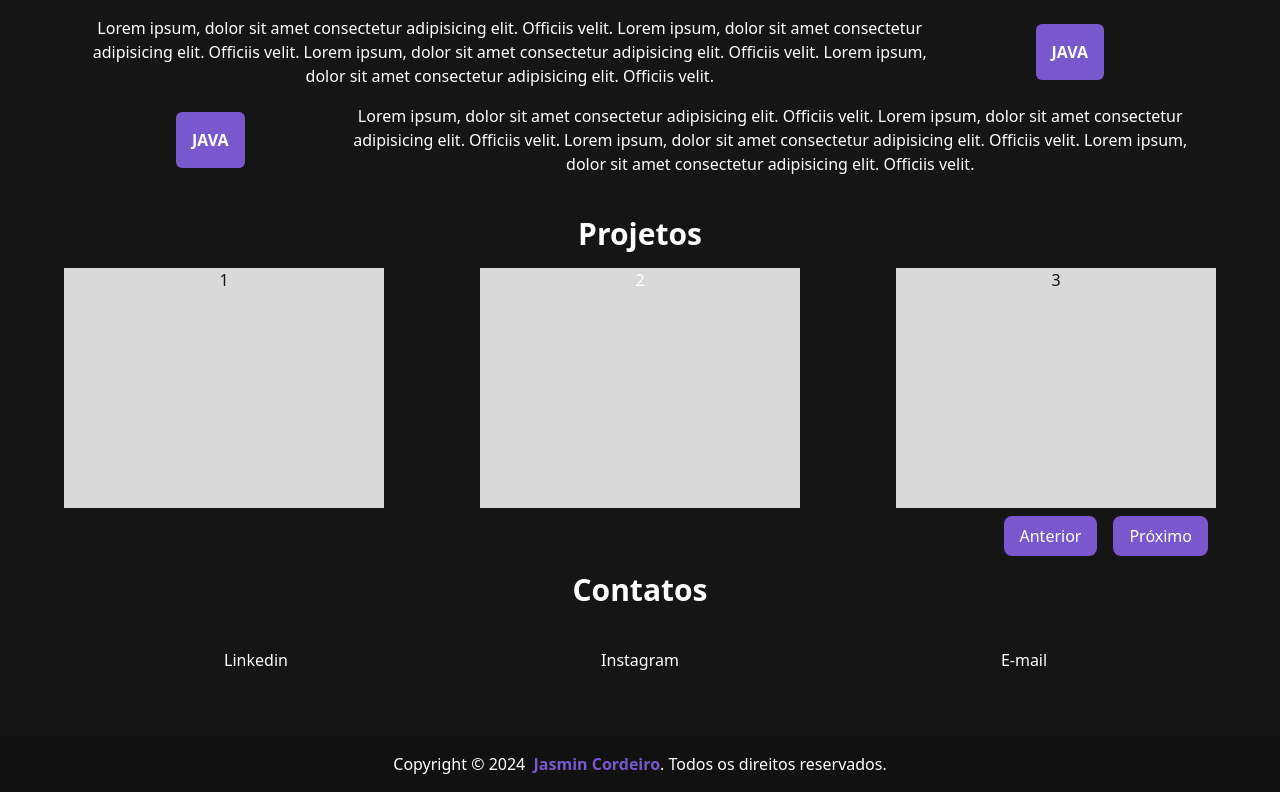
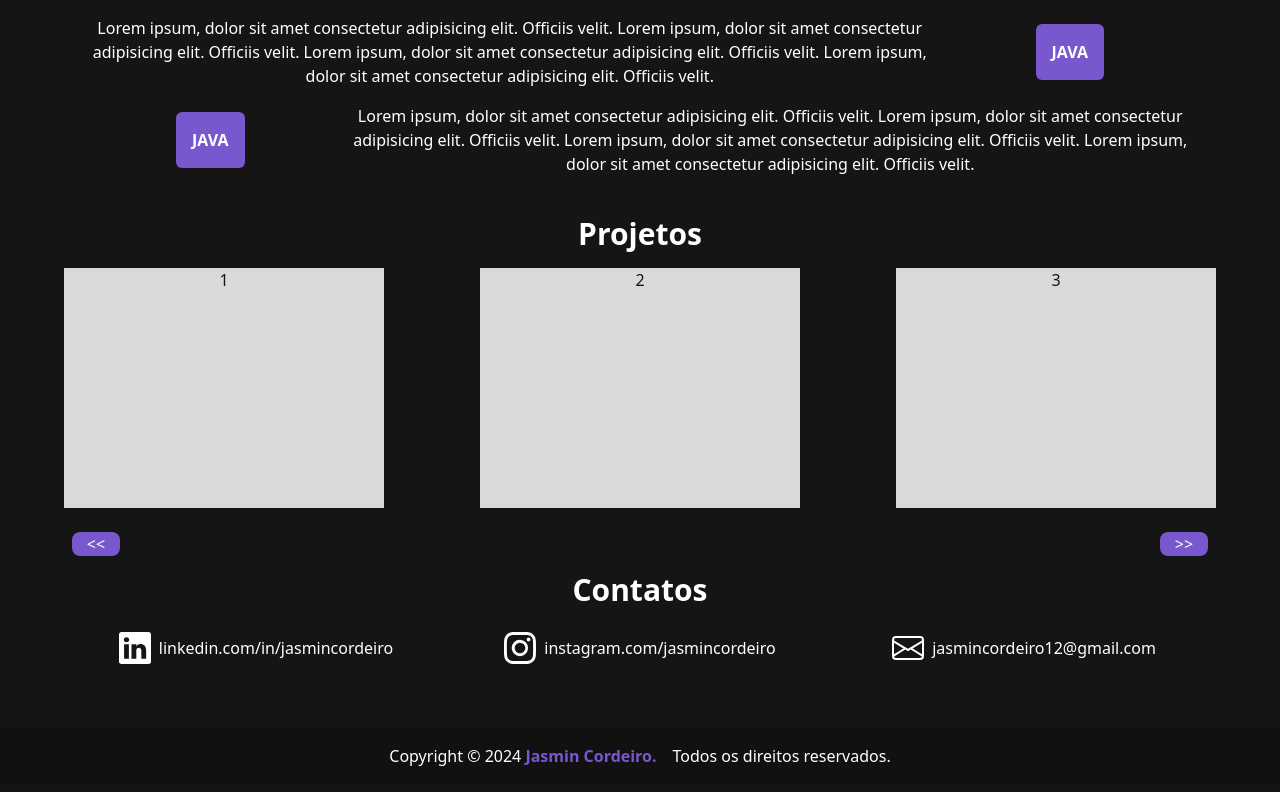
Before and after one commit to JasminCordeiro/PortfolioAngular, an Angular app: page / in a window 1280 px wide. Shown: the part 752-1544 px from the top of the page. Built offline with nearby package versions, Linux system fonts and the light colour scheme.

Commit message:
Some changes

```diff
--- a/src/app/components/carousel/carousel.component.html
+++ b/src/app/components/carousel/carousel.component.html
@@ -1,30 +1,37 @@
 <div class="text-center">
   <h1 class="text-3xl font-bold">Projetos</h1>
-  <div class="flex flex-col md:flex-row mt-4 justify-between ">
+
+  <!-- Conteúdo do carrossel -->
+  <div class="flex flex-col md:flex-row mt-4 justify-between items-center">
+
     <div #carouselItem class="w-full md:w-auto">
       <div class="w-80 h-60 bg-mygray m-auto text-myblack ">1</div>
     </div>
     <div #carouselItem class="w-full md:w-auto">
-      <div class="w-80 h-60 bg-mygray m-auto text-mywhite">2</div>
+      <div class="w-80 h-60 bg-mygray m-auto text-myblack">2</div>
     </div>
     <div #carouselItem class="w-full md:w-auto">
       <div class="w-80 h-60 bg-mygray m-auto text-myblack">3</div>
     </div>
     <div #carouselItem class="w-full md:w-auto">
-      <div class="w-80 h-60 bg-mygray m-auto text-mywhite">4</div>
+      <div class="w-80 h-60 bg-mygray m-auto text-myblack">4</div>
     </div>
     <div #carouselItem class="w-full md:w-auto">
       <div class="w-80 h-60 bg-mygray m-auto text-myblack">5</div>
     </div>
     <div #carouselItem class="w-full md:w-auto">
-      <div class="w-80 h-60 bg-mygray m-auto text-mywhite">6</div>
+      <div class="w-80 h-60 bg-mygray m-auto text-myblack">6</div>
     </div>
     <div #carouselItem class="w-full md:w-auto">
       <div class="w-80 h-60 bg-mygray m-auto text-myblack">7</div>
     </div>
+
+
   </div>
-  <div class="flex justify-end">
-    <button #prevButton class="px-4 py-2 bg-mypurple text-white rounded-lg m-2">Anterior</button>
-    <button #nextButton class="px-4 py-2 bg-mypurple text-white rounded-lg m-2">Próximo</button>
+
+  <!-- Botões de navegação -->
+  <div class="flex justify-between items-center mt-4">
+    <button #prevButton class="flex justify-center items-center w-12 h-6 bg-mypurple text-white rounded-lg m-2"><<</button>
+    <button #nextButton class="flex justify-center items-center w-12 h-6 bg-mypurple text-white rounded-lg m-2">>></button>
   </div>
 </div>
--- a/src/app/components/footer/footer.component.html
+++ b/src/app/components/footer/footer.component.html
@@ -1 +1,6 @@
-<footer class="bg-myblackone flex items-center justify-center p-4">Copyright © 2024 &nbsp; <b class="text-mypurple">Jasmin Cordeiro</b>. Todos os direitos reservados.</footer>
+
+
+<footer class="bg-myblackone flex flex-col md:flex-row items-center md:justify-center p-4 text-center mt-6 ">
+  <span class="block mb-2 md:mb-0 md:mr-4">Copyright © 2024<b class="text-mypurple">&nbsp;Jasmin Cordeiro.</b></span>
+  Todos os direitos reservados.
+</footer>
--- a/src/app/components/header/header.component.html
+++ b/src/app/components/header/header.component.html
@@ -34,7 +34,7 @@
           <li class="nav-item hover:bg-mypurple rounded-lg cursor-pointer mb-2"><a href="">Sobre mim</a></li>
           <li class="nav-item hover:bg-mypurple rounded-lg cursor-pointer mb-2"><a href="">Skills</a></li>
           <li class="nav-item hover:bg-mypurple rounded-lg cursor-pointer mb-2"><a href="">Projetos</a></li>
-          <li class="nav-item hover:bg-mypurple rounded-lg cursor-pointer mb-2"><a href="">Contato</a></li>
+          <li class="nav-item hover:bg-mypurple rounded-lg cursor-pointer mb-2"><a href="">Contatos</a></li>
       </ul>
     </div>
   </div>
--- a/src/app/components/home/home.component.html
+++ b/src/app/components/home/home.component.html
@@ -52,30 +52,51 @@
 
 
   <app-carousel></app-carousel>
-  <h1 class="flex justify-center text-3xl font-bold  ">Contatos</h1>
-  <div class="contacts flex flex-col md:flex-row mt-4 justify-between">
-    <div class="text-center w-full md:w-1/3">
-      <div class="flex flex-row mt-4 justify-between">
+  <h1 class="flex justify-center text-3xl font-bold">Contatos</h1>
+
+<div class="contacts flex flex-col md:flex-row justify-between ">
+
+  <div class="flex justify-center items-center text-center w-full md:w-1/3">
+    <div class="flex flex-row mt-4 justify-between items-center">
       <div class="w-full">
-          <div class="">Linkedin</div>
+        <a href="https://br.linkedin.com/in/jasmincordeiro" class="flex items-center">
+          <svg xmlns="http://www.w3.org/2000/svg" width="32" height="32" fill="currentColor" class="bi bi-linkedin" viewBox="0 0 16 16">
+            <path d="M0 1.146C0 .513.526 0 1.175 0h13.65C15.474 0 16 .513 16 1.146v13.708c0 .633-.526 1.146-1.175 1.146H1.175C.526 16 0 15.487 0 14.854zm4.943 12.248V6.169H2.542v7.225zm-1.2-8.212c.837 0 1.358-.554 1.358-1.248-.015-.709-.52-1.248-1.342-1.248S2.4 3.226 2.4 3.934c0 .694.521 1.248 1.327 1.248zm4.908 8.212V9.359c0-.216.016-.432.08-.586.173-.431.568-.878 1.232-.878.869 0 1.216.662 1.216 1.634v3.865h2.401V9.25c0-2.22-1.184-3.252-2.764-3.252-1.274 0-1.845.7-2.165 1.193v.025h-.016l.016-.025V6.169h-2.4c.03.678 0 7.225 0 7.225z"/>
+          </svg>
+          <span class="ml-2">linkedin.com/in/jasmincordeiro</span>
+        </a>
       </div>
     </div>
   </div>
-    <div class="text-center w-full md:w-1/3">
-      <div class="flex flex-row mt-4 justify-between">
+
+  <div class="flex justify-center items-center text-center w-full md:w-1/3">
+    <div class="flex flex-row mt-4 justify-between items-center">
       <div class="w-full">
-          <div class="">Instagram</div>
+        <a href="https://www.instagram.com/jasmincordeiro" class="flex items-center">
+          <svg xmlns="http://www.w3.org/2000/svg" width="32" height="32" fill="currentColor" class="bi bi-instagram" viewBox="0 0 16 16">
+            <path d="M8 0C5.829 0 5.556.01 4.703.048 3.85.088 3.269.222 2.76.42a3.9 3.9 0 0 0-1.417.923A3.9 3.9 0 0 0 .42 2.76C.222 3.268.087 3.85.048 4.7.01 5.555 0 5.827 0 8.001c0 2.172.01 2.444.048 3.297.04.852.174 1.433.372 1.942.205.526.478.972.923 1.417.444.445.89.719 1.416.923.51.198 1.09.333 1.942.372C5.555 15.99 5.827 16 8 16s2.444-.01 3.298-.048c.851-.04 1.434-.174 1.943-.372a3.9 3.9 0 0 0 1.416-.923c.445-.445.718-.891.923-1.417.197-.509.332-1.09.372-1.942C15.99 10.445 16 10.173 16 8s-.01-2.445-.048-3.299c-.04-.851-.175-1.433-.372-1.941a3.9 3.9 0 0 0-.923-1.417A3.9 3.9 0 0 0 13.24.42c-.51-.198-1.092-.333-1.943-.372C10.443.01 10.172 0 7.998 0zm-.717 1.442h.718c2.136 0 2.389.007 3.232.046.78.035 1.204.166 1.486.275.373.145.64.319.92.599s.453.546.598.92c.11.281.24.705.275 1.485.039.843.047 1.096.047 3.231s-.008 2.389-.047 3.232c-.035.78-.166 1.203-.275 1.485a2.5 2.5 0 0 1-.599.919c-.28.28-.546.453-.92.598-.28.11-.704.24-1.485.276-.843.038-1.096.047-3.232.047s-2.39-.009-3.233-.047c-.78-.036-1.203-.166-1.485-.276a2.5 2.5 0 0 1-.92-.598 2.5 2.5 0 0 1-.6-.92c-.109-.281-.24-.705-.275-1.485-.038-.843-.046-1.096-.046-3.233s.008-2.388.046-3.231c.036-.78.166-1.204.276-1.486.145-.373.319-.64.599-.92s.546-.453.92-.598c.282-.11.705-.24 1.485-.276.738-.034 1.024-.044 2.515-.045zm4.988 1.328a.96.96 0 1 0 0 1.92.96.96 0 0 0 0-1.92m-4.27 1.122a4.109 4.109 0 1 0 0 8.217 4.109 4.109 0 0 0 0-8.217m0 1.441a2.667 2.667 0 1 1 0 5.334 2.667 2.667 0 0 1 0-5.334"/>
+          </svg>
+          <span class="ml-2">instagram.com/jasmincordeiro</span>
+        </a>
       </div>
     </div>
   </div>
-    <div class="text-center w-full md:w-1/3">
-      <div class="flex flex-row mt-4 justify-between">
+
+  <div class="flex justify-center items-center text-center w-full md:w-1/3">
+    <div class="flex flex-row mt-4 justify-between items-center">
       <div class="w-full">
-          <div class="">E-mail</div>
+        <a href="mailto:jasmincordeiro12@gmail.com" class="flex items-center">
+          <svg xmlns="http://www.w3.org/2000/svg" width="32" height="32" fill="currentColor" class="bi bi-envelope" viewBox="0 0 16 16">
+            <path d="M0 4a2 2 0 0 1 2-2h12a2 2 0 0 1 2 2v8a2 2 0 0 1-2 2H2a2 2 0 0 1-2-2zm2-1a1 1 0 0 0-1 1v.217l7 4.2 7-4.2V4a1 1 0 0 0-1-1zm13 2.383-4.708 2.825L15 11.105zm-.034 6.876-5.64-3.471L8 9.583l-1.326-.795-5.64 3.47A1 1 0 0 0 2 13h12a1 1 0 0 0 .966-.741M1 11.105l4.708-2.897L1 5.383z"/>
+          </svg>
+          <span class="ml-2">jasmincordeiro12&#64;gmail.com</span>
+        </a>
       </div>
     </div>
   </div>
+
 </div>
+
 
 
 
```
Lines whose indentation alone changed are shown as unchanged.
